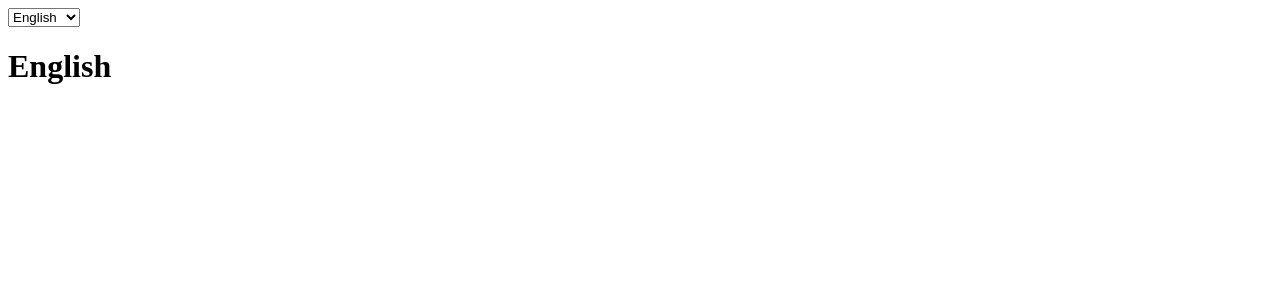
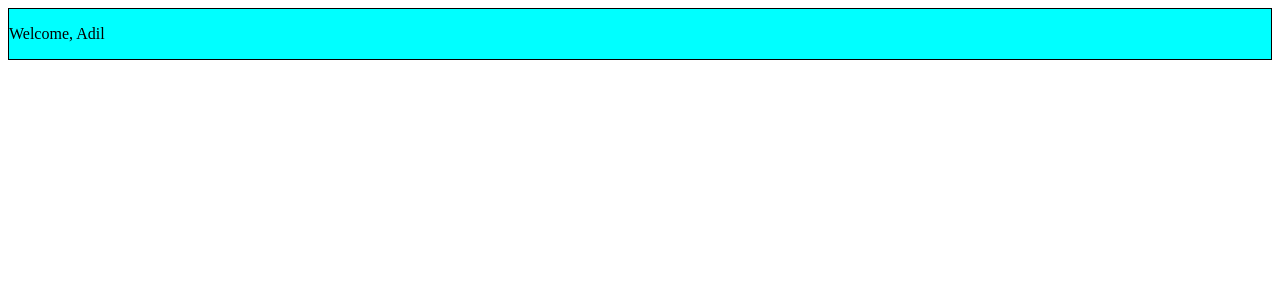
Before and after one commit to AdilSadigov/Develhope-React-Exercises, a React (Create React App) app in the folder exercise-app/: page / in a window 1280 px wide. Shown: the top 300 px of the page. Built offline with nearby package versions, Linux system fonts and the light colour scheme.

Commit message:
added React-Router-1 exercise

```diff
--- a/exercise-app/package.json
+++ b/exercise-app/package.json
@@ -8,6 +8,7 @@
     "@testing-library/user-event": "^13.5.0",
     "react": "^18.2.0",
     "react-dom": "^18.2.0",
+    "react-router-dom": "^6.9.0",
     "react-scripts": "5.0.1",
     "web-vitals": "^2.1.4"
   },
--- a/exercise-app/src/App.js
+++ b/exercise-app/src/App.js
@@ -11,31 +11,13 @@ import { TodoList } from "./TodoList";
 import { UncontrolledLogin } from "./UncontrolledLogin";
 import { Welcome } from "./Welcome";
 import { LanguageContext } from "./LanguageContext";
+import { Route, Routes } from "react-router-dom";
 
-export class App extends React.Component {
-    state = {
-        language: 'en'
-    }
+export function App() {
 
-    handleLanguageChange = (event) => {
-        this.setState ({
-            language: event.target.value
-        })
-    }
-
-    render () {
-        return (
-            <div>
-                <select value={this.state.language} onChange={this.handleLanguageChange}>
-                    <option value="en">English</option>
-                    <option value="it">Italiano</option>
-                    <option value="ru">Русский</option>
-                    <option value="tr">Türkçe</option>
-                </select>
-                <LanguageContext.Provider value={this.state.language}>
-                    <DisplayLanguage/>
-                </LanguageContext.Provider>
-            </div>
-        )
-    }
+    return (
+        <Routes>
+            <Route path="/" element={<Welcome name="Adil"/>} />
+        </Routes>
+    )
 }
--- /dev/null
+++ b/exercise-app/src/Root.js
@@ -0,0 +1,10 @@
+import { BrowserRouter } from "react-router-dom";
+import { App } from './App'
+
+export function Root() {
+    return (
+        <BrowserRouter>
+            <App />
+        </BrowserRouter>
+    )
+}
```
Also changed, not shown: exercise-app/src/index.js (+5 -5 lines), 1 other file (tests, documents, lock files or other folders).
